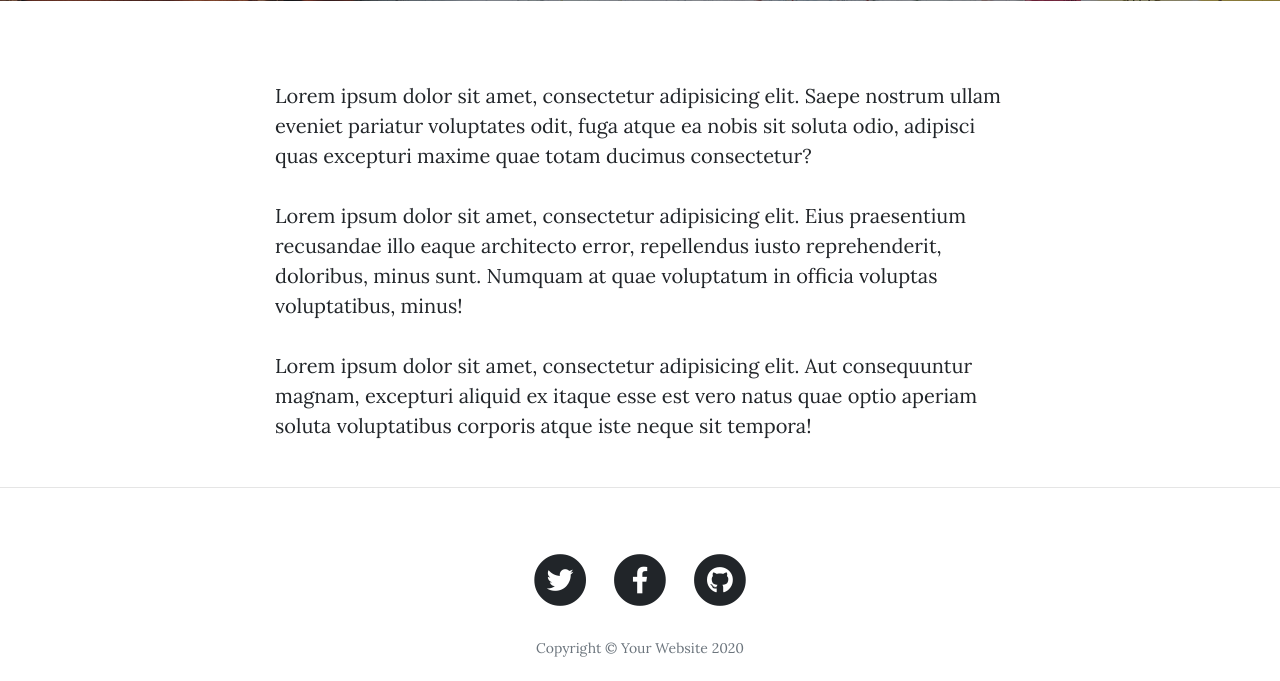
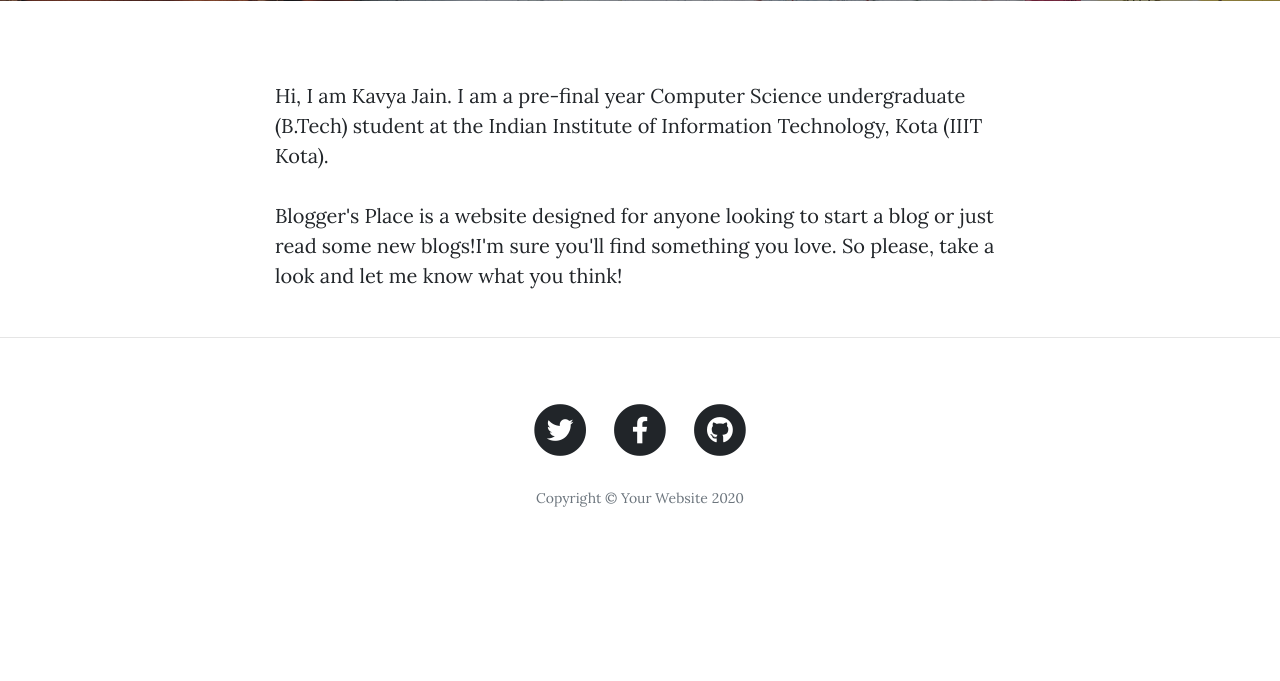
Before and after one commit to kj71/Bloggers-Place, a Flask app: page /about in a window 1280 px wide. Shown: the part 531-1212 px from the top of the page. After the commit the page ends 1038 px from the top, so only its background shows below. Run offline with Flask 2, Linux system fonts and the light colour scheme; the visitor is signed in with stand-in values (Sample User, id 1); some libraries are stand-ins or nearby versions.

Commit message:
Add contact feature

```diff
--- a/main.py
+++ b/main.py
@@ -10,7 +10,13 @@ from forms import RegisterForm, LoginForm, CommentForm, CreatePostForm
 from flask_gravatar import Gravatar
 from urllib.parse import urlparse, urljoin
 from functools import wraps
+import requests
+import smtplib
+from email.message import EmailMessage
 import os
+
+my_email = os.environ.get('Email')
+password = os.environ.get('Password')
 
 
 def is_safe_url(target):
@@ -51,6 +57,12 @@ def admin_only(fun):
     return wrapper
 
 
+@app.after_request
+def after_request(response):
+    response.headers["Cache-Control"] = "no-cache, no-store, must-revalidate"
+    return response
+
+
 ##CONFIGURE TABLES
 
 class BlogPost(db.Model):
@@ -69,8 +81,8 @@ class BlogPost(db.Model):
 class User(UserMixin, db.Model):
     __tablename__ = "users"
     id = db.Column(db.Integer, primary_key=True)
-    email = db.Column(db.String(250), nullable=False)
-    password = db.Column(db.String(250), unique=True, nullable=False)
+    email = db.Column(db.String(250), unique=True, nullable=False)
+    password = db.Column(db.String(250), nullable=False)
     name = db.Column(db.String(250), nullable=False)
     posts = relationship("BlogPost", back_populates="author")
     comments = relationship("Comment", back_populates="author")
@@ -100,7 +112,7 @@ def load_user(user_id):
 
 @app.route('/')
 def get_all_posts():
-    posts = BlogPost.query.all()
+    posts = BlogPost.query.order_by(BlogPost.date.desc()).all()
     return render_template("index.html", all_posts=posts)
 
 
@@ -119,8 +131,35 @@ def register():
             password=hashed_password,
             name=request.form['name']
         )
+
         db.session.add(new_user)
         db.session.commit()
+
+        msg = EmailMessage()
+        msg['Subject'] = f'Welcome to Bloggers\' Place'
+        msg['From'] = os.environ.get('Email')
+        msg['To'] = request.form['email']
+        message = f'''
+                    Hi, <b>{request.form["name"]}</b>, Thanks for registering at Bloggers' Place.We’re glad to have you as part of our community.
+                    <p>
+                    Here are a few things you can do to get started:
+                    <ul>
+                    <li>Express your views on a topic by creating a blog.</li>
+                    <li>Explore the site and get to know the other members.</li>
+                    <li>Check out the latest blog posts and leave your comments.</li>
+                    </ul>
+                    </p>
+                    I hope you enjoy your time on the site!<br>
+                    Sincerely,<br>
+                    Kavya Jain
+                    '''
+        msg.set_content(message)
+        msg.add_alternative(message, 'html')
+        connection = smtplib.SMTP_SSL("smtp.mail.yahoo.com", port=465)
+        connection.login(user=my_email, password=password)
+        connection.send_message(msg)
+        connection.quit()
+
         return redirect(url_for('login'))
     return render_template("register.html", form=user_form)
 
@@ -171,22 +210,38 @@ def show_post(post_id):
 
 
 @app.route("/about")
-@login_required
 def about():
     return render_template("about.html")
 
 
-@app.route("/contact")
-@login_required
+@app.route('/contact', methods=['GET', 'POST'])
 def contact():
-    return render_template("contact.html")
+    if request.method == 'POST':
+        msg = EmailMessage()
+        msg['Subject'] = f'Message at Bloggers\'s Place by {request.form["name"]}'
+        msg['From'] = os.environ.get('Email')
+        msg['To'] = os.environ.get('Email2')
+        message = f'''
+            Hi, Buddy, Here is a message for you by {request.form["name"]}:
+
+            \"{request.form['message']}\"
+
+            You can reply at {request.form['email']}
+            '''
+        msg.add_alternative(message, 'html')
+        connection = smtplib.SMTP_SSL("smtp.mail.yahoo.com", port=465)
+        connection.login(user=my_email, password=password)
+        connection.send_message(msg)
+        connection.quit()
+        flash('Message sent successfully!!!')
+        return redirect(url_for('contact'))
+    return render_template('contact.html')
 
 
 @app.route("/new-post", methods=['GET', 'POST'])
 @login_required
 def add_new_post():
     form = CreatePostForm()
-    print(current_user)
     if form.validate_on_submit():
         new_post = BlogPost(
             title=form.title.data,
@@ -234,5 +289,5 @@ def delete_post(post_id):
     return redirect(url_for('get_all_posts'))
 
 
-if __name__ == "__main__":
+if __name__ == '__main__':
     app.run(debug=True)
--- a/templates/about.html
+++ b/templates/about.html
@@ -19,9 +19,13 @@
 <div class="container">
     <div class="row">
         <div class="col-lg-8 col-md-10 mx-auto">
-        <p>Lorem ipsum dolor sit amet, consectetur adipisicing elit. Saepe nostrum ullam eveniet pariatur voluptates odit, fuga atque ea nobis sit soluta odio, adipisci quas excepturi maxime quae totam ducimus consectetur?</p>
-        <p>Lorem ipsum dolor sit amet, consectetur adipisicing elit. Eius praesentium recusandae illo eaque architecto error, repellendus iusto reprehenderit, doloribus, minus sunt. Numquam at quae voluptatum in officia voluptas voluptatibus, minus!</p>
-        <p>Lorem ipsum dolor sit amet, consectetur adipisicing elit. Aut consequuntur magnam, excepturi aliquid ex itaque esse est vero natus quae optio aperiam soluta voluptatibus corporis atque iste neque sit tempora!</p>
+            <p>
+                Hi, I am Kavya Jain. I am a pre-final year Computer Science undergraduate (B.Tech) student at the Indian
+                Institute of Information Technology, Kota (IIIT Kota).<br><br>
+
+                Blogger's Place is a website designed for anyone looking to start a blog or just read some new blogs!I'm
+                sure you'll find something you love. So please, take a look and let me know what you think!
+            </p>
         </div>
     </div>
 </div>
```
Also changed, not shown: templates/contact.html (+20 -9 lines). Lines whose indentation alone changed are shown as unchanged.
